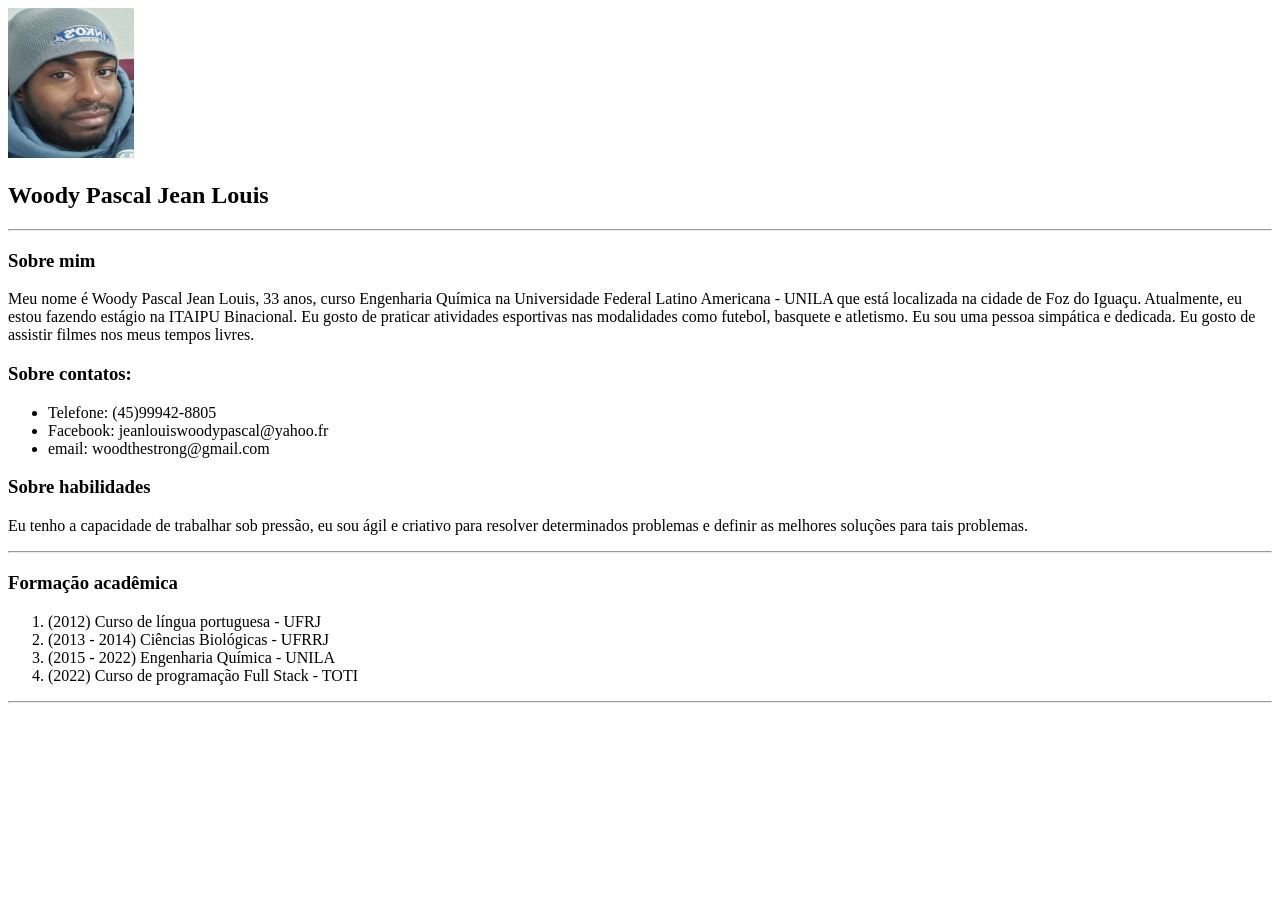
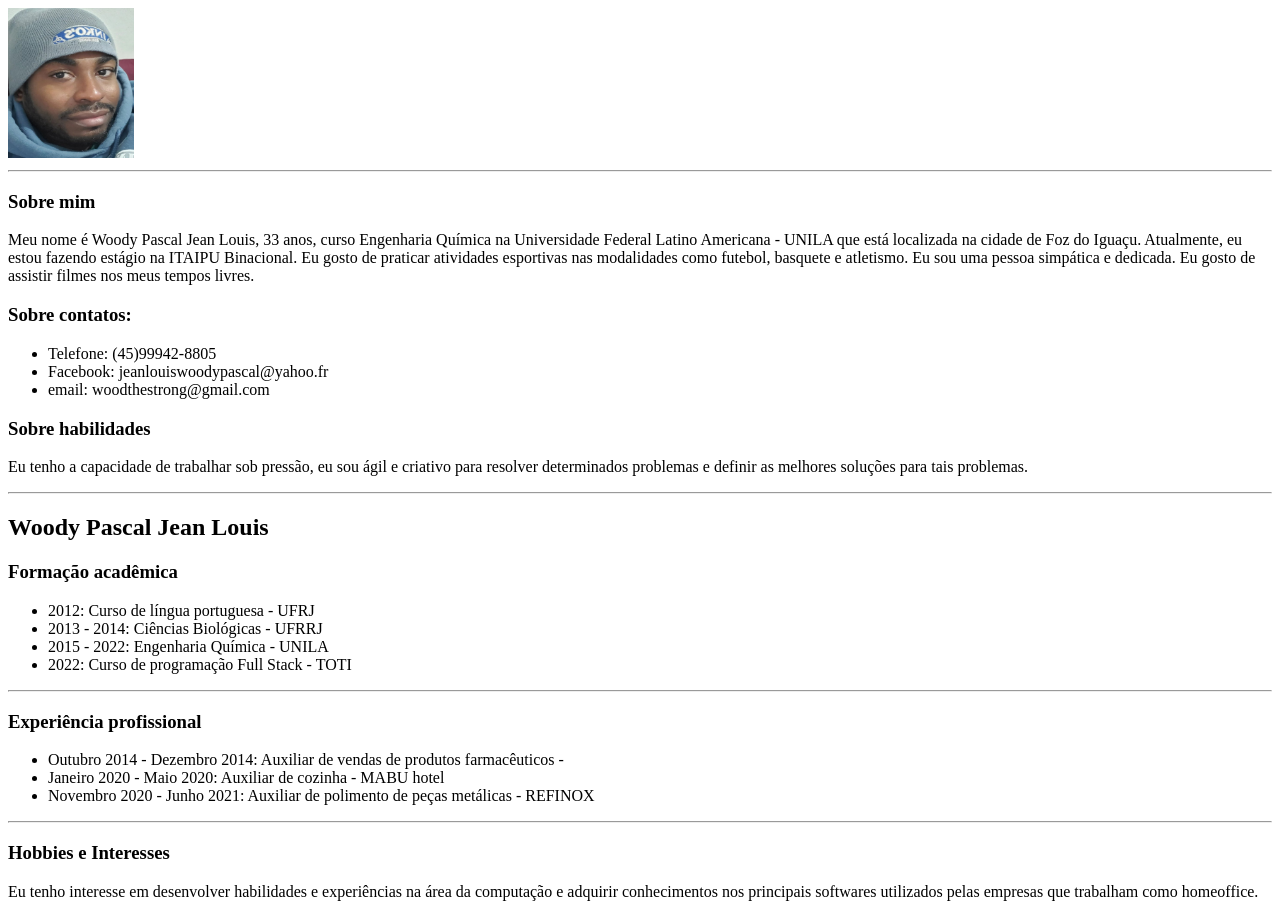
Before and after one commit to woodthestrong/portfolio, a plain HTML site: page index.html in a window 1280 px wide. Before the commit the page ends 800 px from the top, so only its background shows below. Drawn offline with Linux system fonts and the light colour scheme.

Commit message:
Sobre hobbies e interesses

```diff
--- a/index.html
+++ b/index.html
@@ -1,23 +1,27 @@
 <!DOCTYPE html>
 <html lang="pt-br">
+
 <head>
     <meta charset="UTF-8">
     <meta http-equiv="X-UA-Compatible" content="IE=edge">
     <meta name="viewport" content="width=device-width, initial-scale=1.0">
     <title>Portfólio</title>
 </head>
+
 <body>
     <section>
         <section>
             <div>
                 <img src="fotodowoody.png" alt="fotodowoody" width="10%" height="150px">
-                <h2>Woody Pascal Jean Louis</h2>
                 <hr>
                 <h1>Sobre mim</h1>
-                <p>Meu nome é Woody Pascal Jean Louis, 33 anos, curso Engenharia Química na Universidade Federal Latino Americana - UNILA
-                que está localizada na cidade de Foz do Iguaçu. Atualmente, eu estou fazendo estágio na ITAIPU Binacional. Eu gosto de
-                praticar atividades esportivas nas modalidades como futebol, basquete e atletismo. Eu sou uma pessoa simpática e
-                dedicada. Eu gosto de assistir filmes nos meus tempos livres.</p>
+                <p>Meu nome é Woody Pascal Jean Louis, 33 anos, curso Engenharia Química na Universidade Federal Latino
+                    Americana - UNILA
+                    que está localizada na cidade de Foz do Iguaçu. Atualmente, eu estou fazendo estágio na ITAIPU
+                    Binacional. Eu gosto de
+                    praticar atividades esportivas nas modalidades como futebol, basquete e atletismo. Eu sou uma pessoa
+                    simpática e
+                    dedicada. Eu gosto de assistir filmes nos meus tempos livres.</p>
             </div>
             <div>
                 <h1>Sobre contatos:</h1>
@@ -29,24 +33,37 @@
             </div>
             <div>
                 <h1>Sobre habilidades</h1>
-                <p>Eu tenho a capacidade de trabalhar sob pressão, eu sou ágil e criativo para resolver determinados problemas e definir as
-                melhores soluções para tais problemas.</p>
+                <p>Eu tenho a capacidade de trabalhar sob pressão, eu sou ágil e criativo para resolver determinados
+                    problemas e definir as
+                    melhores soluções para tais problemas.</p>
             </div>
         </section>
         <section>
-                <hr>
-                <h1>Formação acadêmica</h1>
-                <ol>
-                    <li>(2012) Curso de língua portuguesa - UFRJ</li>
-                    <li>(2013 - 2014) Ciências Biológicas - UFRRJ</li>
-                    <li>(2015 - 2022) Engenharia Química - UNILA</li>
-                    <li>(2022) Curso de programação Full Stack - TOTI</li>
-                </ol>
-                <hr>
+            <hr>
+            <h2>Woody Pascal Jean Louis</h2>
+            <h1>Formação acadêmica</h1>
+            <ul>
+                <li>2012: Curso de língua portuguesa - UFRJ</li>
+                <li>2013 - 2014: Ciências Biológicas - UFRRJ</li>
+                <li>2015 - 2022: Engenharia Química - UNILA</li>
+                <li>2022: Curso de programação Full Stack - TOTI</li>
+            </ul>
+            <hr>
+            <h1>Experiência profissional</h1>
+            <ul>
+                <li>Outubro 2014 - Dezembro 2014: Auxiliar de vendas de produtos farmacêuticos - </li>
+                <li>Janeiro 2020 - Maio 2020: Auxiliar de cozinha - MABU hotel</li>
+                <li>Novembro 2020 - Junho 2021: Auxiliar de polimento de peças metálicas - REFINOX</li>
+            </ul>
+            <hr>
+            <h1> Hobbies e Interesses</h1>
+            <p>Eu tenho interesse em desenvolver habilidades e experiências na área da computação e adquirir
+                conhecimentos nos principais softwares utilizados pelas empresas que trabalham como homeoffice.</p>
 
 
         </section>
     </section>
 
 </body>
+
 </html>
```
